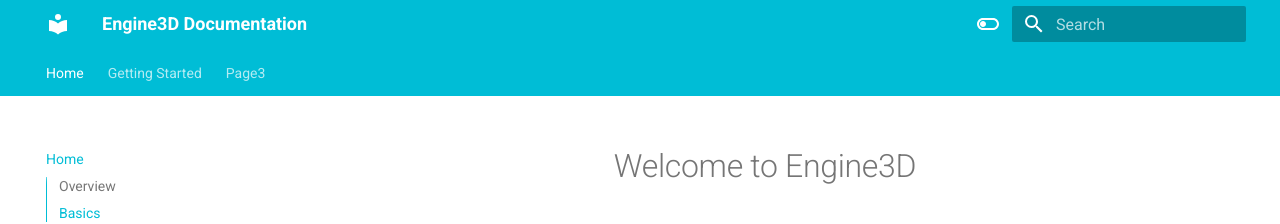
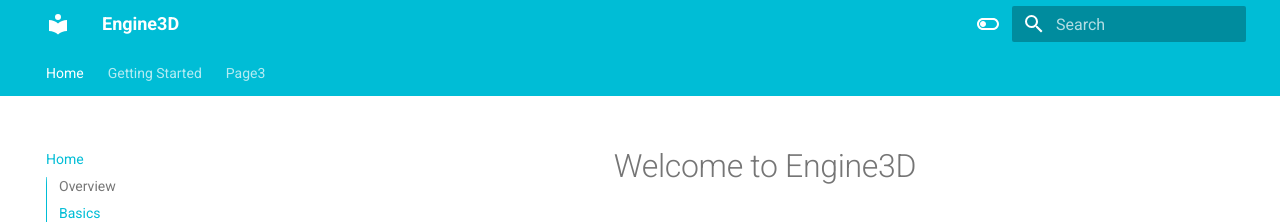
Before and after one commit to engine3d-dev/engine3d.github.io, an MkDocs documentation site: the page built from docs/index.md, in a window 1280 px wide. Shown: the top 224 px of the page. Built offline with MkDocs 1.6.1 and Material for MkDocs 9.7.7, drawn with Linux system fonts in a browser that asks for light colours.

Commit message:
Updating github webpages

```diff
--- a/docs/index.md
+++ b/docs/index.md
@@ -1,4 +1,4 @@
-<!-- # Engine3D Documentation -->
+
 <div align="center">
 <h1>Welcome to Engine3D</h1>
 </div>
--- a/mkdocs.yml
+++ b/mkdocs.yml
@@ -1,4 +1,4 @@
-site_name: Engine3D Documentation
+site_name: Engine3D
 
 theme:
   name: material
```
